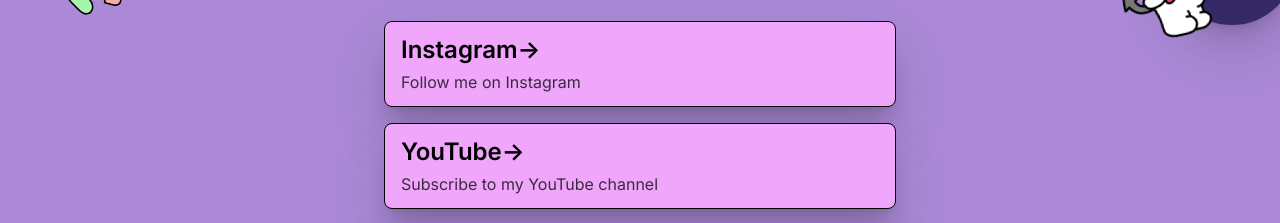
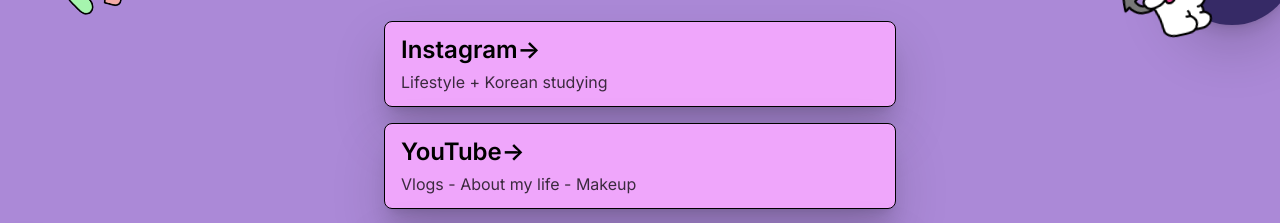
Before and after one commit to Matthieu33197/DariaTree, a Next.js app in the folder dariatree/: page / in a window 1280 px wide. Shown: the part 311-534 px from the top of the page. Built offline with nearby package versions, Linux system fonts and the light colour scheme.

Commit message:
[ADD] name and description

```diff
--- a/dariatree/src/app/page.tsx
+++ b/dariatree/src/app/page.tsx
@@ -72,8 +72,8 @@
         </div>
 
         <div className="relative w-full max-w-5xl flex flex-col items-center justify-center space-y-3 md:space-y-4 mt-8 md:mt-10 z-20 top-6">
-          <TreeLink href="https://www.instagram.com/_deathless.3?igsh=MWJ6eXRtZng0a2NwbA%3D%3D&utm_source=qr" title="Instagram" description="Follow me on Instagram" />
-          <TreeLink href="https://youtube.com/@deathless.3?si=rzb7tuHZvngasPYZ" title="YouTube" description="Subscribe to my YouTube channel" />
+          <TreeLink href="https://www.instagram.com/_deathless.3?igsh=MWJ6eXRtZng0a2NwbA%3D%3D&utm_source=qr" title="Instagram" description="Lifestyle + Korean studying" />
+          <TreeLink href="https://youtube.com/@deathless.3?si=rzb7tuHZvngasPYZ" title="YouTube" description="Vlogs - About my life - Makeup" />
           <TreeLink href="https://bead-beginner-30b.notion.site/1-a73a720c17494ad5af8e3c55be5c003d?pvs=4" title="Lesson #1" description="1st free lesson Ukr" />
           <TreeLink href="https://t.me/koreanfrogs" title="Telegram" description="Join my telegram channel to get all updates on my lesson" />
           <TreeLink href="https://www.tiktok.com/@deathless_.3?_t=8ntshtbkNex&_r=1" title="TikTok" description="Check out my TikTok videos" />
```
